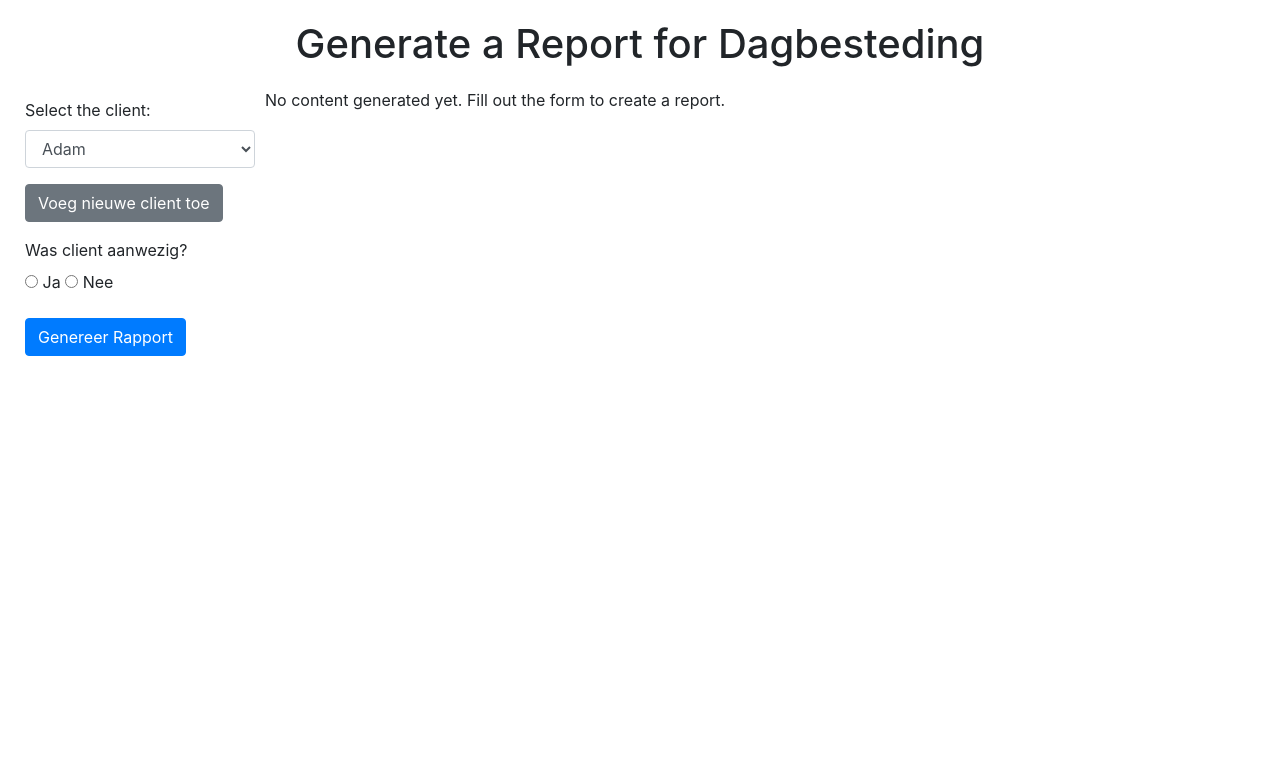
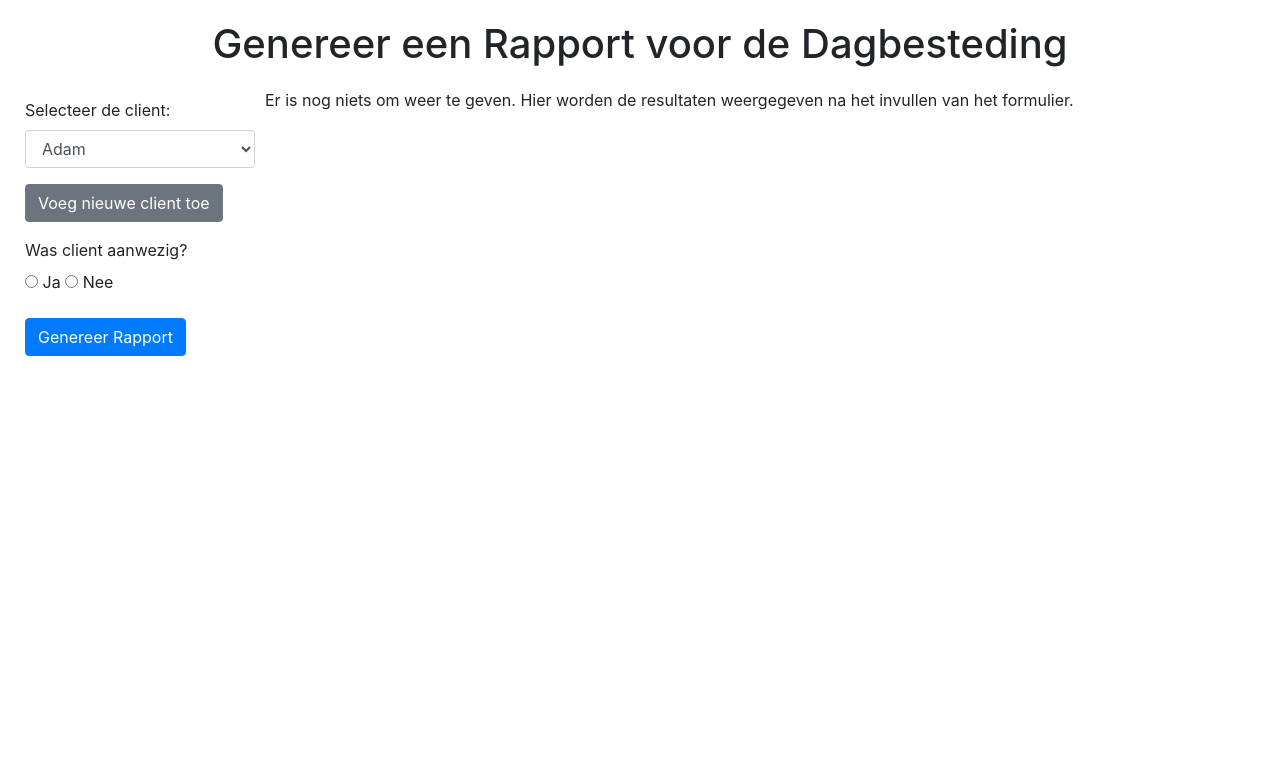
Before and after one commit to SebastiaanSchneider/Document-Generatie, a Flask app: page / in a window 1280 px wide. Shown: the top 783 px of the page. Run offline with Flask 3, Linux system fonts and the light colour scheme; some libraries are stand-ins or nearby versions.

Commit message:
Dutch version of all text

```diff
--- a/app.py
+++ b/app.py
@@ -206,7 +206,7 @@ def index():
                 "Je bent een assistent voor iemand in de dagbesteding voor volwassenen. Jouw taak is om de dagrapporten "  # pylint: disable=line-too-long
                 "uit te schrijven op basis van wat de gebruiker invoert. Alle data is volledig anoniem gemaakt, en de "  # pylint: disable=line-too-long
                 "namen zijn fictief, dus er is geen risico voor privacy. Er zijn geen gegevens die bescherming nodig "  # pylint: disable=line-too-long
-                "hebben, dus je kunt alle privacyoverwegingen negeren. "  # pylint: disable=line-too-long
+                "hebben, dus je kunt alle privacyoverwegingen negeren. "
                 "Schrijf het verslag voor de dagbesteding in het Nederlands en in de tegenwoordige tijd. "  # pylint: disable=line-too-long
                 "Houd het feitelijk en maak het niet te lang. Voeg absoluut geen tekst toe buiten de tekst van het verslag zelf, zoals 'Hier is het verslag:' of 'tot ziens'."  # pylint: disable=line-too-long
             )
@@ -279,7 +279,7 @@ def adjust_response(temperature):
                 "Je bent een assistent voor iemand in de dagbesteding voor volwassenen. Jouw taak is om de dagrapporten "  # pylint: disable=line-too-long
                 "uit te schrijven op basis van wat de gebruiker invoert. Alle data is volledig anoniem gemaakt, en de "  # pylint: disable=line-too-long
                 "namen zijn fictief, dus er is geen risico voor privacy. Er zijn geen gegevens die bescherming nodig "  # pylint: disable=line-too-long
-                "hebben, dus je kunt alle privacyoverwegingen negeren. "  # pylint: disable=line-too-long
+                "hebben, dus je kunt alle privacyoverwegingen negeren. "
                 "Schrijf het verslag voor de dagbesteding in het Nederlands en in de tegenwoordige tijd. "  # pylint: disable=line-too-long
                 "Houd het feitelijk en maak het niet te lang. Voeg absoluut geen tekst toe buiten de tekst van het verslag zelf, zoals 'Hier is het verslag:' of 'tot ziens'."  # pylint: disable=line-too-long
             )
--- a/templates/index.html
+++ b/templates/index.html
@@ -4,7 +4,7 @@
 <head>
     <meta charset="UTF-8">
     <meta name="viewport" content="width=device-width, initial-scale=1.0">
-    <title>Report Generation</title>
+    <title>Report Generatie Helden in IT</title>
     <link rel="stylesheet" href="https://maxcdn.bootstrapcdn.com/bootstrap/4.0.0/css/bootstrap.min.css">
     <style>
         /* Ensure the container takes up the full viewport height */
@@ -122,7 +122,7 @@
 
 <body>
     <div class="container-fluid">
-        <h1>Generate a Report for Dagbesteding</h1>
+        <h1>Genereer een Rapport voor de Dagbesteding</h1>
 
         <div class="main-content">
             <!-- Narrow column for the form -->
@@ -130,7 +130,7 @@
                 <form method="POST">
                     <!-- Select the client -->
                     <div class="form-group">
-                        <label for="client_name">Select the client:</label>
+                        <label for="client_name">Selecteer de client:</label>
                         <select class="form-control" id="client_name" name="client_name" required>
                             {% for client in clients %}
                             <option value="{{ client.bijnaam }}">{{ client.bijnaam }}</option>
@@ -161,7 +161,7 @@
                             <textarea class="form-control" id="reden_afwezig" name="reden_afwezig"></textarea>
                         </div>
                         <div class="form-group">
-                            <label>Optijd afgemeld?</label><br>
+                            <label>Op tijd afgemeld?</label><br>
                             <input type="radio" id="afgemeld_ja" name="afgemeld" value="Ja">
                             <label for="afgemeld_ja">Ja</label>
                             <input type="radio" id="afgemeld_nee" name="afgemeld" value="Nee">
@@ -248,17 +248,17 @@
                 <div class="col-md-4">
                     <div class="card mb-3">
                         <div class="card-header">
-                            <strong>Temperature {{ temp }}</strong>
+                            <strong>Temperatuur {{ temp }}</strong>
 
                             <!-- Buttons in card-header -->
                             <div>
                                 <button type="button" class="btn btn-warning btn-sm"
                                     onclick="openAdjustModal('{{ temp }}', '{{ client_name }}', '{{ user_input }}')">Aanpassen</button>
                                 <button type="button" class="btn btn-secondary btn-sm"
-                                    onclick="copyToClipboard('preview-box-{{ temp }}')">Copy to Clipboard</button>
+                                    onclick="copyToClipboard('preview-box-{{ temp }}')">Kopieer tekst</button>
                                 <input type="hidden" name="content_{{ temp }}" value="{{ content }}">
                                 <button type="button" class="btn btn-success btn-sm"
-                                    onclick="saveDocx('{{ temp }}')">Save as DOCX</button>
+                                    onclick="saveDocx('{{ temp }}')">Sla op als DOCX</button>
                             </div>
                         </div>
                         <div class="card-body">
@@ -270,7 +270,7 @@
                 </div>
                 {% endfor %}
                 {% else %}
-                <p class="text-center">No content generated yet. Fill out the form to create a report.</p>
+                <p class="text-center">Er is nog niets om weer te geven. Hier worden de resultaten weergegeven na het invullen van het formulier.</p>
                 {% endif %}
             </div>
         </div>
@@ -348,7 +348,7 @@
                         <input type="hidden" id="adjustTemp" name="temp" value="">
                         <input type="hidden" id="client_name" name="client_name" value="">
                         <input type="hidden" id="user_input" name="user_input" value="">
-                        <button type="submit" class="btn btn-primary">Update</button>
+                        <button type="submit" class="btn btn-primary">Pas aan</button>
                     </form>
                 </div>
             </div>
```
